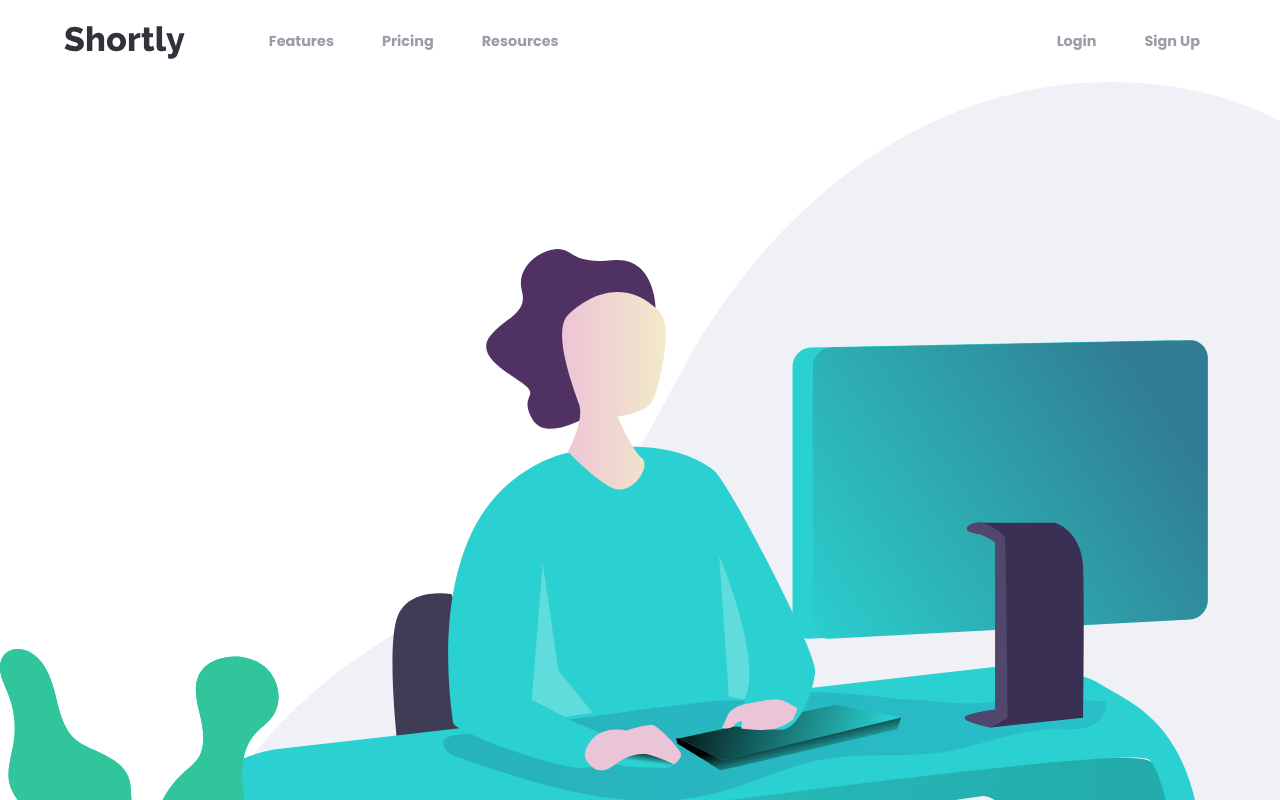
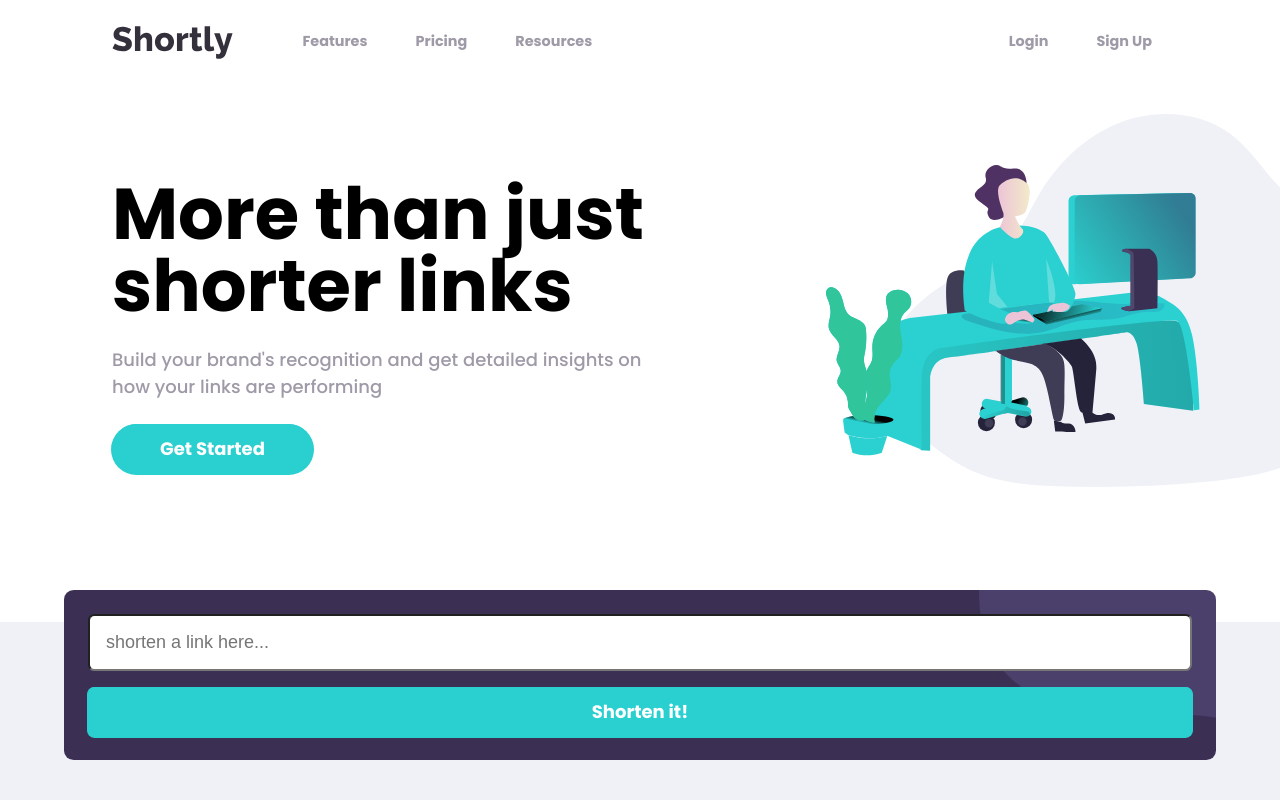
Before and after one commit to RxKachi/url-shortener, a React (Create React App) app: page / in a window 1280 px wide. Shown: the top 800 px of the page. Built offline with nearby package versions, Linux system fonts and the light colour scheme.

Commit message:
optimization of hero component for desktop view;

```diff
--- a/src/sass/header.scss
+++ b/src/sass/header.scss
@@ -1,4 +1,4 @@
 .header{
     background: white;
-    padding-bottom: 8rem
+    padding-bottom: 8rem;
 }
--- a/src/sass/hero.scss
+++ b/src/sass/hero.scss
@@ -1,12 +1,33 @@
 .hero{
     width: 100%;
+
+    @media screen and (min-width: 769px){
+        display:flex;
+        flex-direction: row-reverse;
+        justify-content: space-between;
+        padding-left: 3.72rem;
+        margin-top: 2rem;
+    }
+
+    @media screen and (min-width: 1000px){
+        margin-top: 2rem;
+        padding-left: 7rem;
+    }
 
     .hero-img{
         width: 100%;
         overflow: hidden;
 
+        @media screen and (min-width: 769px){
+            flex:2;
+        }
+
         img{
             width: 145%;
+
+            @media screen and (min-width: 900px){
+                width: 125%;
+            }
         }
     }
 
@@ -15,6 +36,34 @@
         padding: 1rem;
         margin: 2rem 0;
         text-align: center;
-        // background:green;
+
+        @media screen and (min-width: 769px){
+            flex:3;
+            padding: 0;
+            padding-right: 2rem;
+            margin: 0;
+            text-align: left;
+
+            & :not(:last-child){
+                width: 80%;
+                margin-top: 0;
+            }
+
+            & > h1{
+                font-weight: 700 ;
+                font-size: 200%;
+            }
+        }
+
+        @media screen and (min-width: 1000px){
+            padding-top: 4rem;
+        }
+
+        @media screen and (min-width: 1200px){
+            & > h1 {
+                font-size: 400%;
+                line-height: 100%;
+            }
+        }
     }
 }
--- a/src/sass/main.scss
+++ b/src/sass/main.scss
@@ -12,7 +12,24 @@ body{
     // background: $neutral-gray;
     font-size: $font-size;
     font-family: $font-family;
+
+    @media screen and (min-width: 1440px){
+        background: white;
+    }
 }
+
+@media screen and (min-width: 1440px){
+    #root{
+        width: 1440px;
+    }
+}
+
+@media screen and (min-width: 769px){
+    #root{
+        margin: 0 auto;
+    }
+}
+
 @import './reusables';
 @import './logo';
 @import './nav';
--- a/src/sass/nav.scss
+++ b/src/sass/nav.scss
@@ -31,9 +31,12 @@
 
     @media screen and (min-width: 769px){
         position: unset;
-        width: 90%;
-        margin:0 5%;
-        padding: 1rem 0;
+        margin:0;
+        padding: 1rem 3.72rem;
+    }
+
+    @media screen and (min-width: 1000px){
+        padding: 1rem 7rem;
     }
 
     .nav{
```
